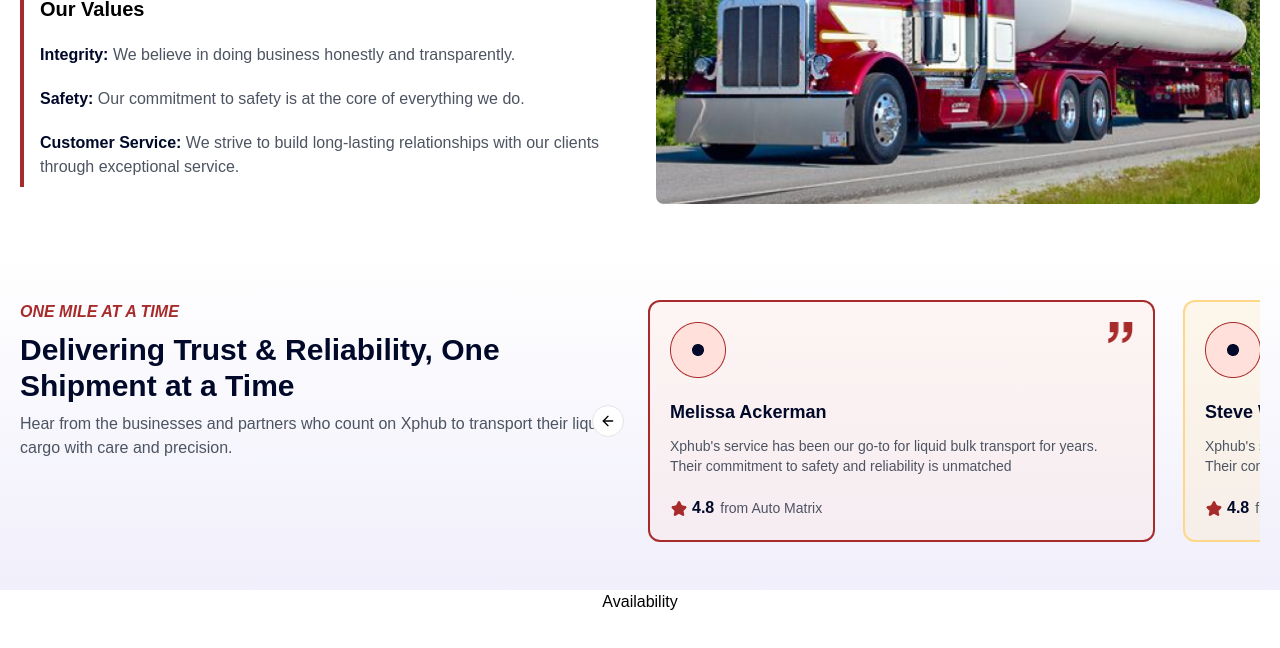
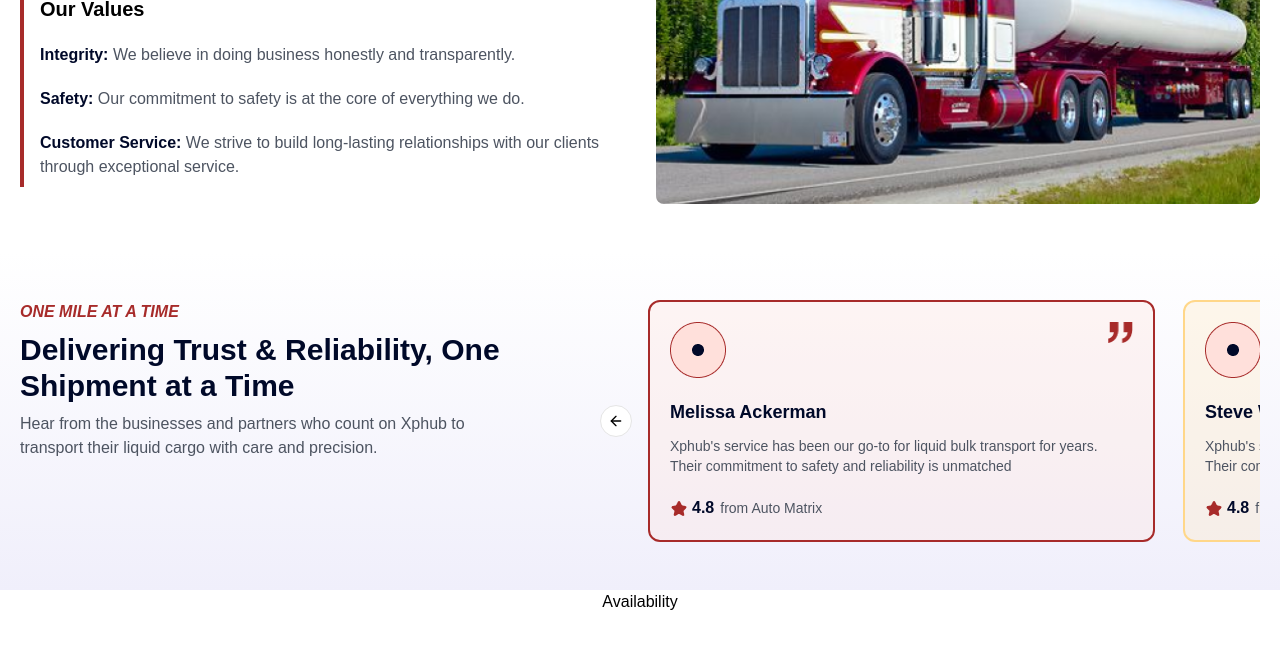
Before and after one commit to TyeStanley/xphub, a Next.js app: page / in a window 1280 px wide. Shown: the part 2596-3244 px from the top of the page. Built offline with nearby package versions, Linux system fonts and the light colour scheme.

Commit message:
completed testimonials section

```diff
--- a/src/app/page.tsx
+++ b/src/app/page.tsx
@@ -241,6 +241,7 @@
       >
         <div className="mx-auto flex max-w-[1440px] flex-col md:flex-row">
           <div className="mb-8 md:mb-0 md:w-1/2">
+            <div className="md:max-w-[80%]">
               <p className="mb-2 font-bold italic text-primary">ONE MILE AT A TIME</p>
               <h2 className="text-3xl font-bold text-[#000929]">
                 Delivering Trust & Reliability, One Shipment at a Time
@@ -249,6 +250,7 @@
                 Hear from the businesses and partners who count on Xphub to transport their liquid
                 cargo with care and precision.
               </p>
+            </div>
           </div>
 
           <Carousel
@@ -312,7 +314,7 @@
               })}
             </CarouselContent>
             <div className="hidden w-full md:block">
-              <CarouselPrevious className="absolute -left-12 top-1/2" />
+              <CarouselPrevious className="absolute -left-10 top-1/2" />
             </div>
           </Carousel>
         </div>
```
Lines whose indentation alone changed are shown as unchanged.
